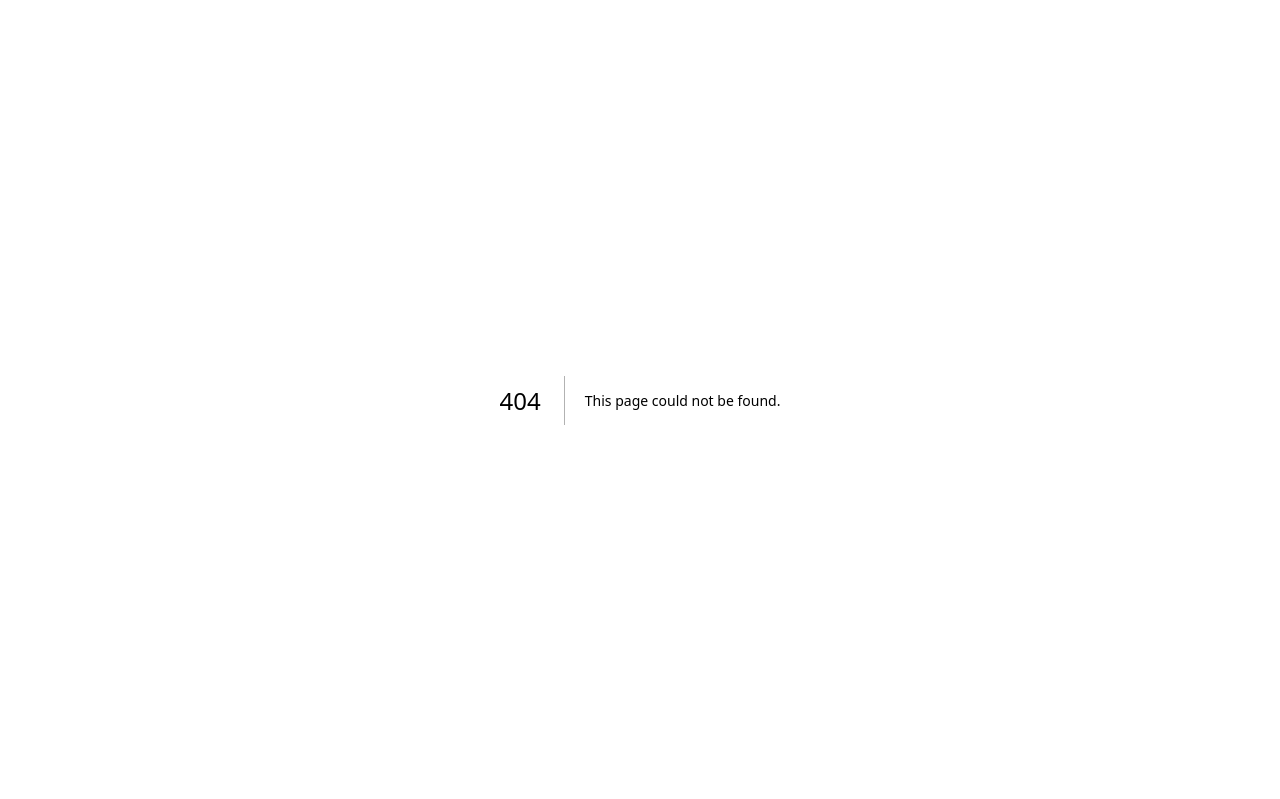
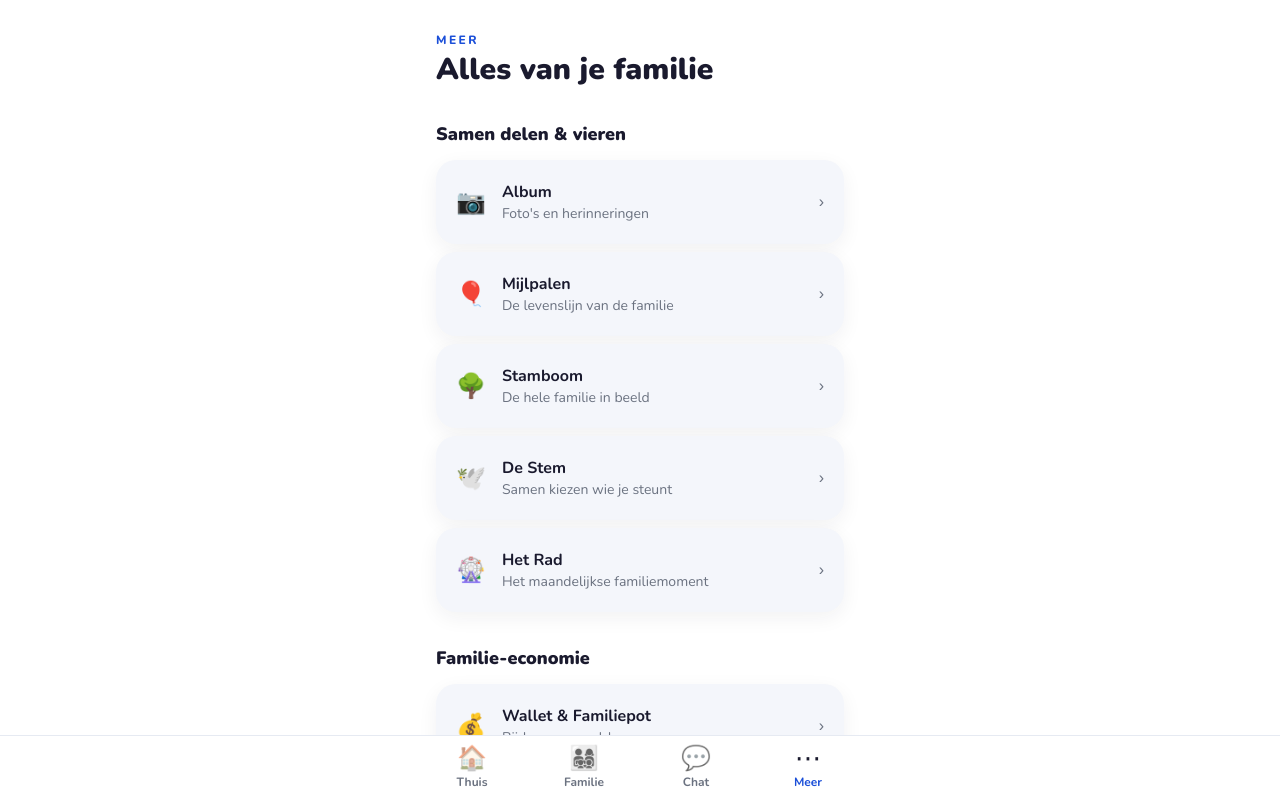
Before and after one commit to sarpongingram-ux/fullkin, a Next.js app: page /app/meer in a window 1280 px wide. Before the commit this address had no page. Shown: the top 799 px of the page. Built offline with nearby package versions, Linux system fonts and the light colour scheme; no server answers.

Commit message:
P0 sprint: navigatie herzien rond Discover-Connect-Belong
- BottomNav: Thuis / Familie / Chat / Meer (economie + album onder Meer)
- /app/meer hub voor ondersteunende features; familie-graph staat nu centraal

Co-Authored-By: Claude Opus 4.8 <noreply@anthropic.com>

```diff
--- a/src/app/app/BottomNav.tsx
+++ b/src/app/app/BottomNav.tsx
@@ -3,13 +3,16 @@
 import Link from "next/link"
 import { usePathname } from "next/navigation"
 
+// Navigatie rond de North Star: Thuis (belong) · Familie (discover/build) ·
+// Chat (connect) · Meer (alle ondersteunende features, incl. de economie).
 const items = [
   { href: "/app", label: "Thuis", emoji: "🏠", match: (p: string) => p === "/app" },
   {
-    href: "/app/album",
-    label: "Album",
-    emoji: "📷",
-    match: (p: string) => p.startsWith("/app/album"),
+    href: "/app/familie",
+    label: "Familie",
+    emoji: "👨‍👩‍👧‍👦",
+    match: (p: string) =>
+      p.startsWith("/app/familie") || p.startsWith("/app/persoon"),
   },
   {
     href: "/app/chat",
@@ -18,22 +21,20 @@ const items = [
     match: (p: string) => p.startsWith("/app/chat"),
   },
   {
-    href: "/app/wallet",
-    label: "Wallet",
-    emoji: "💰",
+    href: "/app/meer",
+    label: "Meer",
+    emoji: "⋯",
     match: (p: string) =>
+      p.startsWith("/app/meer") ||
+      p.startsWith("/app/album") ||
       p.startsWith("/app/wallet") ||
       p.startsWith("/app/pot") ||
       p.startsWith("/app/uitbetaling") ||
-      p.startsWith("/app/collecte"),
-  },
-  {
-    href: "/app/familie",
-    label: "Familie",
-    emoji: "👨‍👩‍👧‍👦",
-    match: (p: string) =>
-      p.startsWith("/app/familie") ||
-      p.startsWith("/app/persoon") ||
+      p.startsWith("/app/collecte") ||
+      p.startsWith("/app/stem") ||
+      p.startsWith("/app/rad") ||
+      p.startsWith("/app/mijlpalen") ||
+      p.startsWith("/app/business") ||
       p.startsWith("/app/dashboard"),
   },
 ]
@@ -46,7 +47,7 @@ export function BottomNav() {
       className="fixed bottom-0 inset-x-0 z-40 bg-white border-t border-rand"
       style={{ paddingBottom: "env(safe-area-inset-bottom)" }}
     >
-      <div className="max-w-md mx-auto grid grid-cols-5">
+      <div className="max-w-md mx-auto grid grid-cols-4">
         {items.map((item) => {
           const actief = item.match(pathname)
           return (
--- /dev/null
+++ b/src/app/app/meer/page.tsx
@@ -0,0 +1,66 @@
+import Link from "next/link"
+
+// "Meer": alles wat de kern (familie ontdekken & verbinden) ondersteunt maar niet
+// de voordeur is — album, de familie-economie en beheer. Zo blijft de hoofd-
+// navigatie gericht op Discover → Connect → Belong.
+const GROEPEN: { titel: string; items: { href: string; emoji: string; naam: string; onder: string }[] }[] = [
+  {
+    titel: "Samen delen & vieren",
+    items: [
+      { href: "/app/album", emoji: "📷", naam: "Album", onder: "Foto's en herinneringen" },
+      { href: "/app/mijlpalen", emoji: "🎈", naam: "Mijlpalen", onder: "De levenslijn van de familie" },
+      { href: "/app/familie/stamboom", emoji: "🌳", naam: "Stamboom", onder: "De hele familie in beeld" },
+      { href: "/app/stem", emoji: "🕊️", naam: "De Stem", onder: "Samen kiezen wie je steunt" },
+      { href: "/app/rad", emoji: "🎡", naam: "Het Rad", onder: "Het maandelijkse familiemoment" },
+    ],
+  },
+  {
+    titel: "Familie-economie",
+    items: [
+      { href: "/app/wallet", emoji: "💰", naam: "Wallet & Familiepot", onder: "Bijdragen en saldo" },
+      { href: "/app/dashboard", emoji: "👑", naam: "Family Keeper", onder: "Cijfers, rollen en verdienste" },
+      { href: "/app/uitbetaling", emoji: "🏦", naam: "Uitbetaling", onder: "Koppel je rekening" },
+    ],
+  },
+  {
+    titel: "Overig",
+    items: [
+      { href: "/app/meldingen", emoji: "🔔", naam: "Meldingen", onder: "Wat er speelt" },
+    ],
+  },
+]
+
+export default function MeerPagina() {
+  return (
+    <main className="max-w-md mx-auto px-5 py-8 space-y-8">
+      <header>
+        <p className="text-terracotta font-extrabold tracking-[0.2em] text-xs">
+          MEER
+        </p>
+        <h1 className="text-3xl font-black text-inkt mt-1">Alles van je familie</h1>
+      </header>
+
+      {GROEPEN.map((g) => (
+        <section key={g.titel} className="space-y-3">
+          <h2 className="text-lg font-black text-inkt">{g.titel}</h2>
+          <div className="space-y-2">
+            {g.items.map((it) => (
+              <Link
+                key={it.href}
+                href={it.href}
+                className="fk-card flex items-center gap-4 hover:bg-zand transition"
+              >
+                <span className="text-2xl shrink-0">{it.emoji}</span>
+                <div className="min-w-0">
+                  <p className="font-bold text-inkt">{it.naam}</p>
+                  <p className="text-sm text-inkt-zacht">{it.onder}</p>
+                </div>
+                <span className="ml-auto text-inkt-zacht">›</span>
+              </Link>
+            ))}
+          </div>
+        </section>
+      ))}
+    </main>
+  )
+}
```
